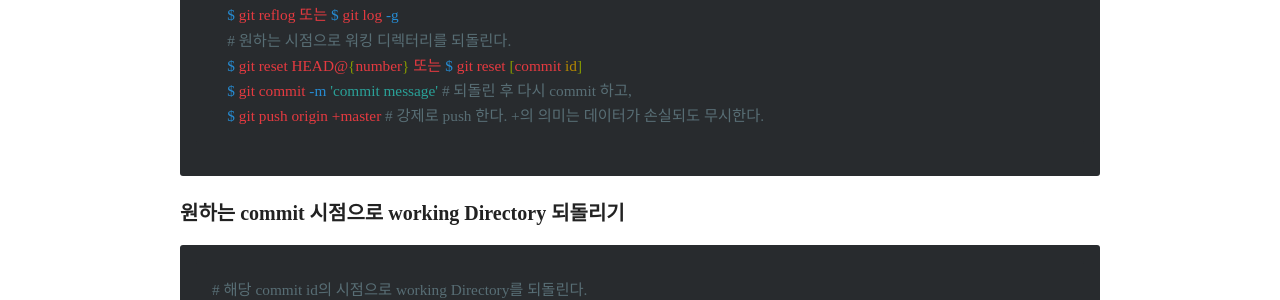
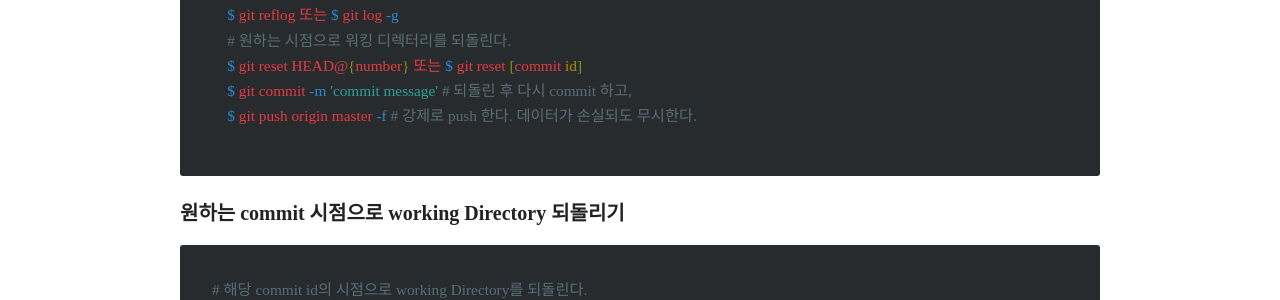
Before and after one commit to jaeheon209/gymbombom.github.io, a Jekyll site: the page built from _posts/2019-12-16-1-git-simple.md, in a window 1280 px wide and 900 px high, scrolled down 3961 px. Shown: the part 153-453 px from the top of the window. Built offline with Jekyll 4.4.1, drawn with Linux system fonts in a browser that asks for light colours; nearby versions of some CDN libraries; some web fonts are replaced; comment, search, counter and statistics services are not loaded.

Commit message:
Update 2019-12-16-1-git-simple.md
git push origin +master ->
git push origin master -f 로 변경

````diff
--- a/_posts/2019-12-16-1-git-simple.md
+++ b/_posts/2019-12-16-1-git-simple.md
@@ -112,7 +112,7 @@ tags :
     # 원하는 시점으로 워킹 디렉터리를 되돌린다.
     $ git reset HEAD@{number} 또는 $ git reset [commit id]
     $ git commit -m 'commit message' # 되돌린 후 다시 commit 하고,
-    $ git push origin +master # 강제로 push 한다. +의 의미는 데이터가 손실되도 무시한다.
+    $ git push origin master -f # 강제로 push 한다. 데이터가 손실되도 무시한다.
 ```
 
 ### 원하는 commit 시점으로 working Directory 되돌리기
````
